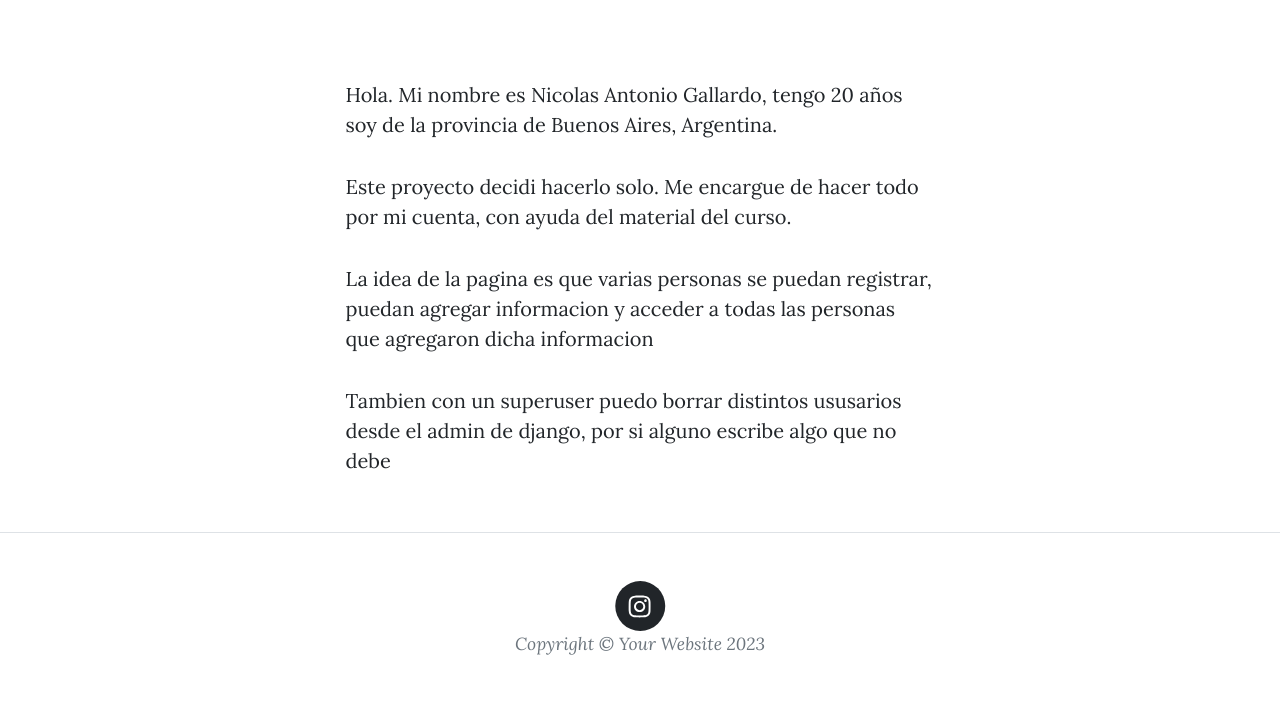
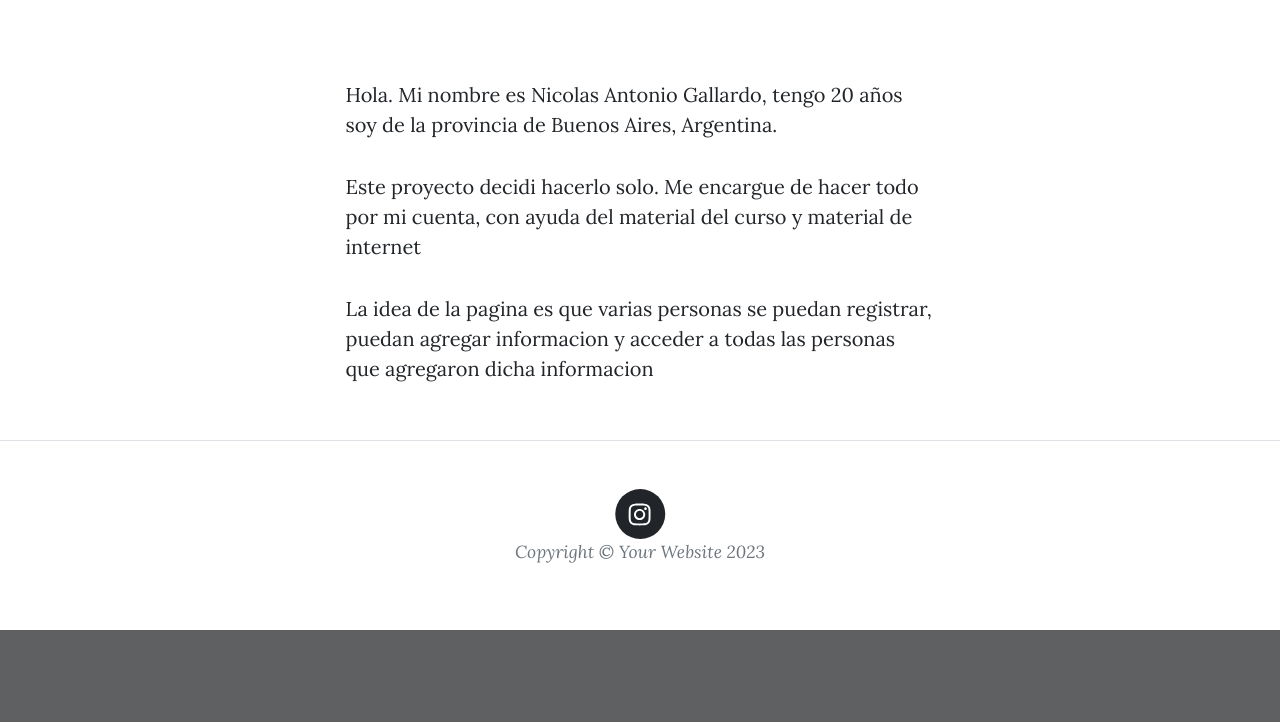
Before and after one commit to nicogalla1507/MiBlog, a Django app: page /app/acerca/ in a window 1280 px wide. Shown: the part 703-1425 px from the top of the page. After the commit the page ends 1333 px from the top, so only its background shows below. Run offline with Django 4.2, Linux system fonts and the light colour scheme; a user stored in the database is signed in; some libraries are stand-ins or nearby versions.

Commit message:
CorrigiendoTemplate

```diff
--- a/AppBlog/templates/AppBlog/acerca_mi.html
+++ b/AppBlog/templates/AppBlog/acerca_mi.html
@@ -42,9 +42,8 @@
         <div class="row gx-4 gx-lg-5 justify-content-center">
             <div class="col-md-10 col-lg-8 col-xl-7">
                 <p>Hola. Mi nombre es Nicolas Antonio Gallardo, tengo 20 años soy de la provincia de Buenos Aires, Argentina.</p>
-                <p>Este proyecto decidi hacerlo solo. Me encargue de hacer todo por mi cuenta, con ayuda del material del curso. </p>
+                <p>Este proyecto decidi hacerlo solo. Me encargue de hacer todo por mi cuenta, con ayuda del material del curso y material de internet </p>
                 <p>La idea de la pagina es que varias personas se puedan registrar, puedan agregar informacion y acceder a todas las personas que agregaron dicha informacion </p>
-                <p>Tambien con un superuser puedo borrar distintos ususarios desde el admin de django, por si alguno escribe algo que no debe</p>
             </div>
         </div>
     </div>
--- a/AppBlog/templates/AppBlog/inicio_register.html
+++ b/AppBlog/templates/AppBlog/inicio_register.html
@@ -1,5 +1,5 @@
 {% extends "AppBlog/inicio.html" %}
-{%extends "AppBlog"%}
+
 
 {% load static %}
 
```
Also changed, not shown: db.sqlite3.
